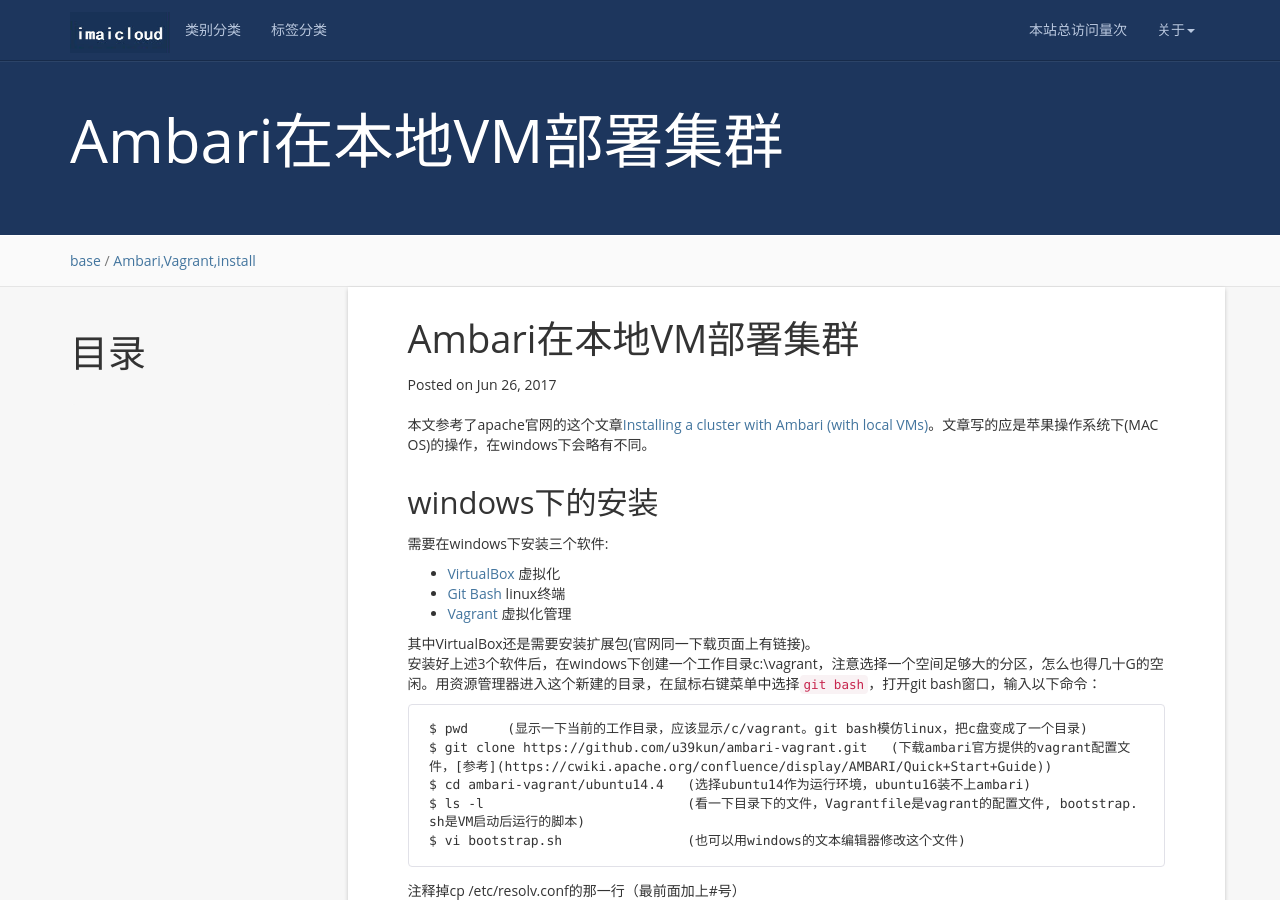
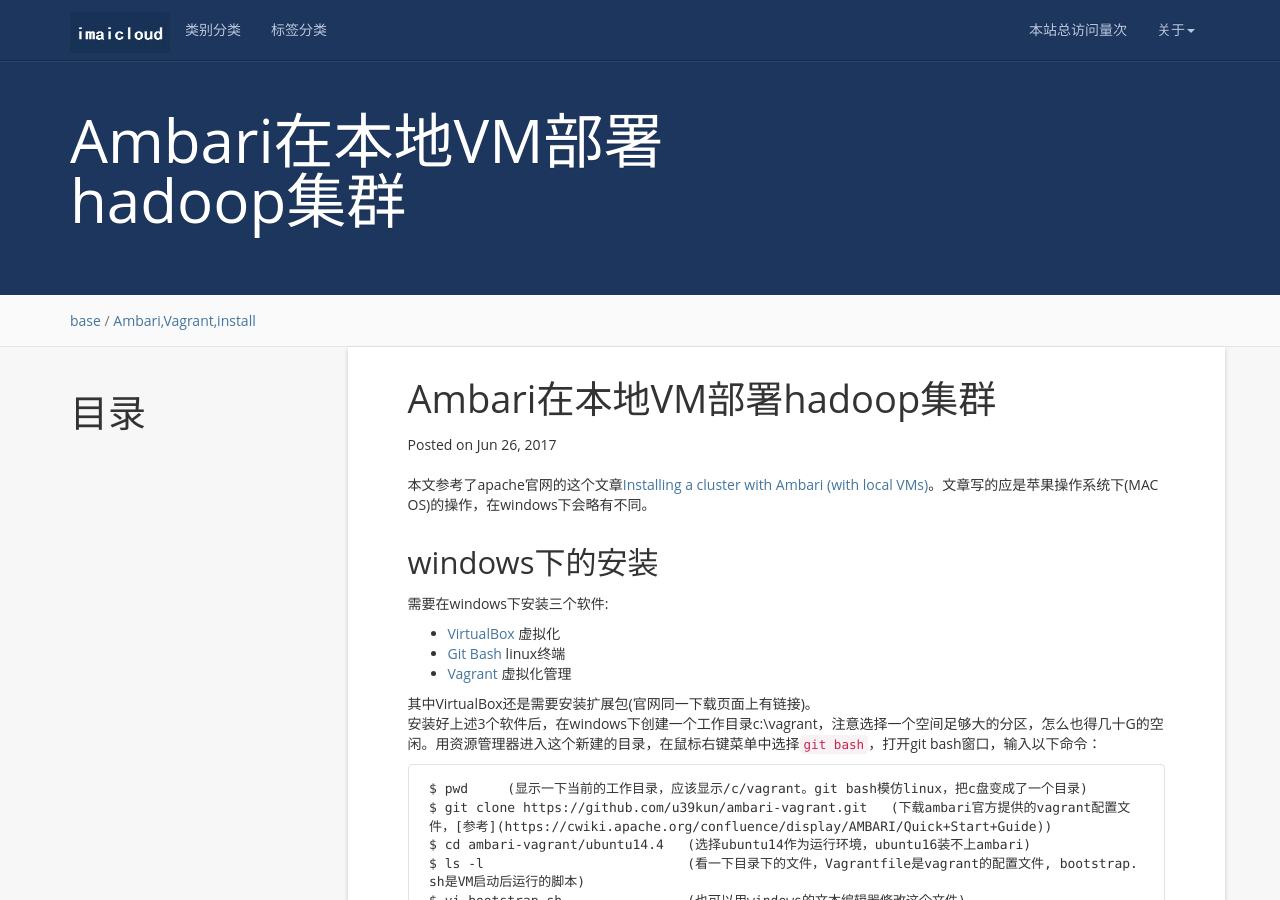
Before and after one commit to zhanglan/blog-1, a Jekyll site: the page built from _posts/2017-06-26-Ambari在本地VM部署hadoop集群.md, in a window 1280 px wide and 900 px high. Built offline with Jekyll 4.4.1, drawn with Linux system fonts in a browser that asks for light colours; nearby versions of some CDN libraries; comment, search, counter and statistics services are not loaded.

Commit message:
Update and rename 2017-06-26-Ambari在本地VM部署集群.md to 2017-06-26-Ambari在本地VM部署hadoop集群.md

```diff
--- a/_posts/2017-06-26-Ambari在本地VM部署集群.md
+++ b/_posts/2017-06-26-Ambari在本地VM部署hadoop集群.md
@@ -1,9 +1,10 @@
 ---
 layout: post
-title:  Ambari在本地VM部署集群
+title:  Ambari在本地VM部署hadoop集群
 date:   2017-06-26
 categories: base
 tag: Ambari,Vagrant,install
+permalink: /ambari_vm/
 ---
 本文参考了apache官网的这个文章[Installing a cluster with Ambari (with local VMs)](https://cwiki.apache.org/confluence/display/AMBARI/Quick+Start+Guide)。文章写的应是苹果操作系统下(MAC OS)的操作，在windows下会略有不同。
 ## windows下的安装
```
